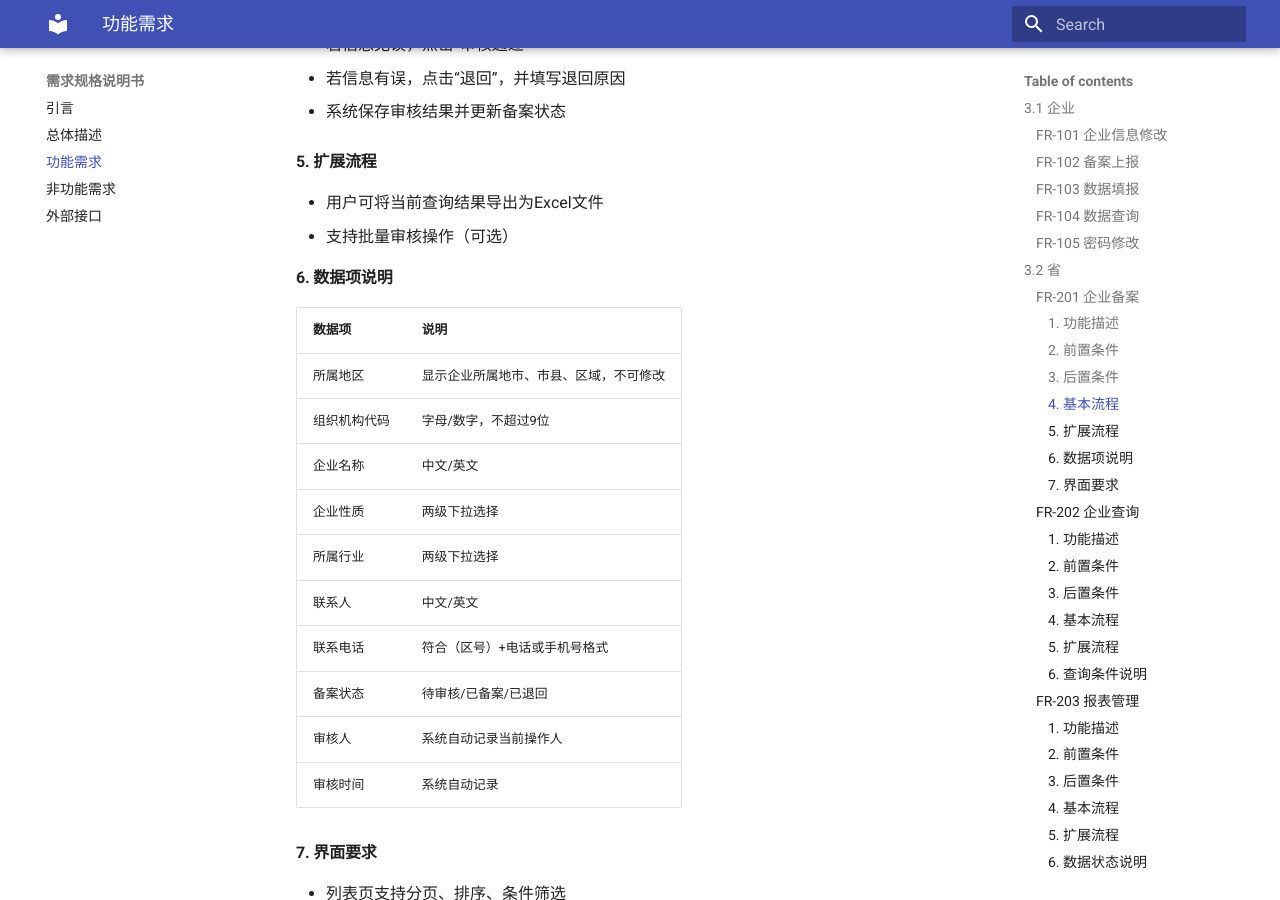
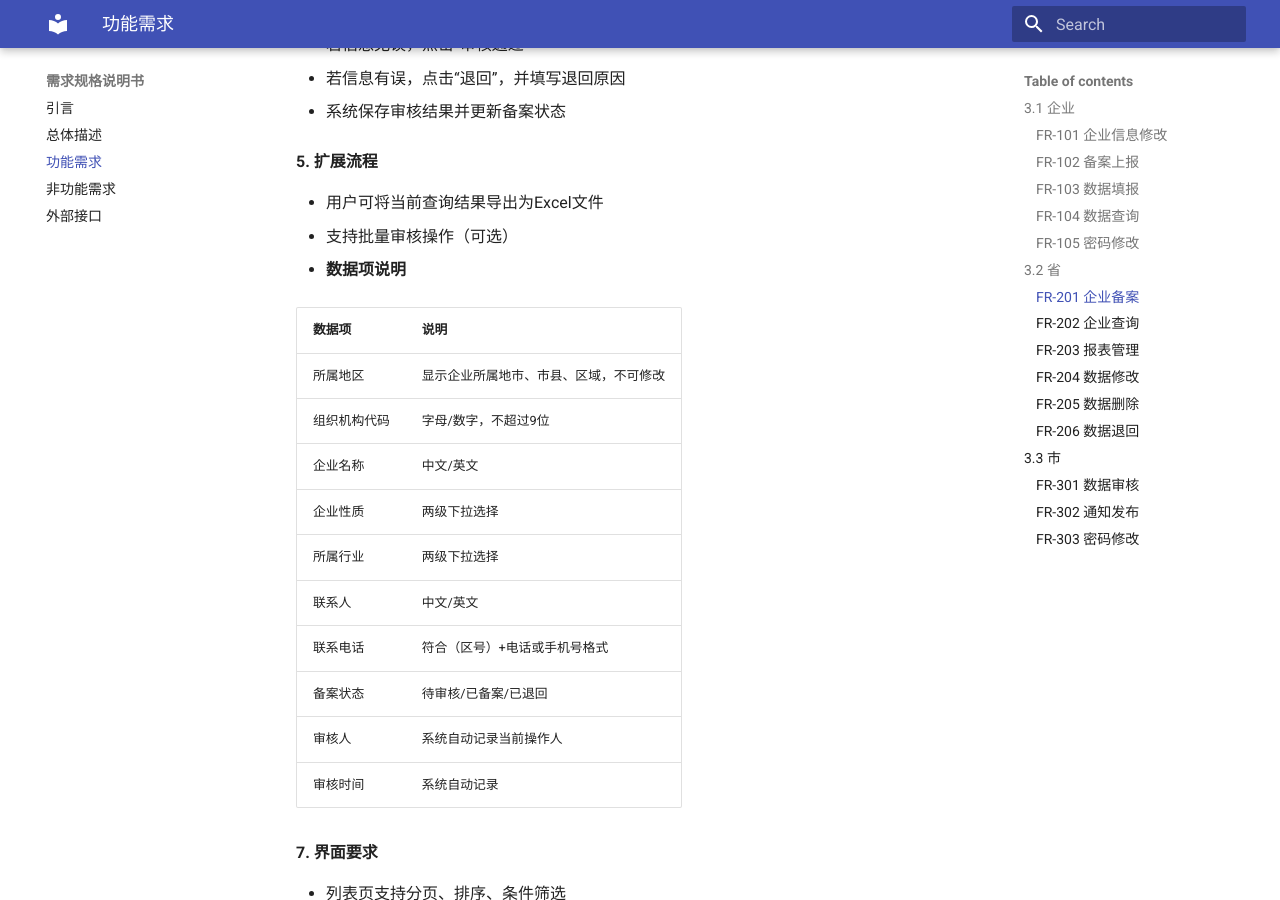
Before and after one commit to g513yb/Enterprise-Data-Collection, an MkDocs documentation site: the page built from docs/srs/functional-requirements.md, in a window 1280 px wide and 900 px high, scrolled down 3891 px. Built offline with MkDocs 1.6.1 and Material for MkDocs 9.7.7, drawn with Linux system fonts in a browser that asks for light colours.

Commit message:
更改标题

```diff
--- a/docs/srs/functional-requirements.md
+++ b/docs/srs/functional-requirements.md
@@ -95,21 +95,21 @@
 
 ### FR-201 企业备案
 
-#### 1. 功能描述
+**1. 功能描述**
 
 省级用户可查看全省各市已备案企业的详细信息，并对企业备案状态进行审核。审核通过后，企业方可进行数据填报。
 
-#### 2. 前置条件
+**2. 前置条件**
 
 - 用户已登录系统并具备省级角色权限
 - 企业已完成基础信息填报并提交备案
 
-#### 3. 后置条件
+**3. 后置条件**
 
 - 企业备案状态更新为“已备案”或“已退回”
 - 已备案企业可参与后续数据填报流程
 
-#### 4. 基本流程
+**4. 基本流程**
 
 - 省级用户进入“企业备案”功能模块
 
@@ -127,12 +127,12 @@
 
 - 系统保存审核结果并更新备案状态
 
-#### 5. 扩展流程
+**5. 扩展流程**
 
 - 用户可将当前查询结果导出为Excel文件
 - 支持批量审核操作（可选）
 
-#### 6. 数据项说明
+6. **数据项说明**
 
 | 数据项       | 说明                                   |
 | :----------- | :------------------------------------- |
@@ -147,7 +147,7 @@
 | 审核人       | 系统自动记录当前操作人                 |
 | 审核时间     | 系统自动记录                           |
 
-#### 7. 界面要求
+**7. 界面要求**
 
 - 列表页支持分页、排序、条件筛选
 - 详情页只读展示企业备案信息
@@ -155,19 +155,19 @@
 
 ### FR-202 企业查询
 
-#### 1. 功能描述
+**1. 功能描述**
 
 省级用户可根据需要对备案企业进行多条件查询，便于管理与统计。
 
-#### 2. 前置条件
+**2. 前置条件**
 
 - 用户已登录并具备省级角色权限
 
-#### 3. 后置条件
+**3. 后置条件**
 
 - 无
 
-#### 4. 基本流程
+**4. 基本流程**
 
 1. 省级用户进入“企业查询”功能模块
 2. 输入或选择查询条件（支持组合查询）
@@ -175,11 +175,11 @@
 4. 用户可点击企业名称查看详细信息
 5. 点击“清除”可清空所有查询条件
 
-#### 5. 扩展流程
+**5. 扩展流程**
 
 - 支持导出查询结果为Excel文件
 
-#### 6. 查询条件说明
+**6. 查询条件说明**
 
 | 查询项       | 说明         |
 | :----------- | :----------- |
@@ -194,21 +194,21 @@
 
 ### FR-203 报表管理
 
-#### 1. 功能描述
+**1. 功能描述**
 
 省级用户对各市审核通过的企业上报数据进行最终审核，并汇总上报至部级单位。
 
-#### 2. 前置条件
+**2. 前置条件**
 
 - 企业数据已通过市级审核
 - 用户具备省级审核权限
 
-#### 3. 后置条件
+**3. 后置条件**
 
 - 数据状态更新为“省级审核通过”或“已退回”
 - 已上报数据不可再次修改
 
-#### 4. 基本流程
+**4. 基本流程**
 
 1. 省级用户进入“报表管理”模块
 2. 系统展示待审核的企业上报数据列表
@@ -219,12 +219,12 @@
 5. 系统更新数据状态
 6. 审核通过后，用户可选择“上报至部委”
 
-#### 5. 扩展流程
+**5. 扩展流程**
 
 - 支持批量审核、批量退回
 - 上报操作需二次确认
 
-#### 6. 数据状态说明
+**6. 数据状态说明**
 
 | 状态         | 说明                     |
 | :----------- | :----------------------- |
@@ -235,22 +235,22 @@
 
 ### FR-204 数据修改
 
-#### 1. 功能描述
+**1. 功能描述**
 
 对于有明显错误的企业上报数据，省级用户有权进行修正。修正后的数据需与原数据区分存储，并记录修改日志。
 
-#### 2. 前置条件
+**2. 前置条件**
 
 - 数据状态为“待省级审核”或“省级审核通过”
 - 用户具备数据修改权限
 
-#### 3. 后置条件
+**3. 后置条件**
 
 - 生成修改后的数据副本
 - 原始数据保持不变
 - 系统记录修改日志
 
-#### 4. 基本流程
+**4. 基本流程**
 
 1. 省级用户进入“数据修改”模块
 2. 按调查期、企业名称等条件定位需修改的数据
@@ -259,12 +259,12 @@
 5. 保存修改内容
 6. 系统生成修改记录
 
-#### 5. 扩展流程
+**5. 扩展流程**
 
 - 支持查看历史修改记录
 - 支持导出修改日志
 
-#### 6. 日志记录字段
+**6. 日志记录字段**
 
 | 字段       | 说明                 |
 | :--------- | :------------------- |
@@ -275,21 +275,21 @@
 
 ### FR-205 数据删除
 
-#### 1. 功能描述
+**1. 功能描述**
 
 省级用户可删除历史数据，适用于数据清理或错误数据移除场景。
 
-#### 2. 前置条件
+**2. 前置条件**
 
 - 数据状态为“已上报”或“历史数据”
 - 用户具备数据删除权限
 
-#### 3. 后置条件
+**3. 后置条件**
 
 - 数据从系统中移除
 - 系统记录删除日志
 
-#### 4. 基本流程
+**4. 基本流程**
 
 1. 省级用户进入“数据删除”模块
 2. 按调查期、企业名称等条件选择需删除的数据
@@ -297,12 +297,12 @@
 4. 用户确认后，数据被移除
 5. 系统记录删除操作
 
-#### 5. 扩展流程
+**5. 扩展流程**
 
 - 支持批量删除
 - 删除前可预览数据内容
 
-#### 6. 删除日志字段
+**6. 删除日志字段**
 
 | 字段     | 说明             |
 | :------- | :--------------- |
@@ -312,21 +312,21 @@
 
 ### FR-206 数据退回
 
-#### 1. 功能描述
+**1. 功能描述**
 
 对于不符合要求的企业上报数据，省级用户可将其退回至上一级（市级或企业），并附上退回原因。
 
-#### 2. 前置条件
+**2. 前置条件**
 
 - 数据状态为“待省级审核”
 - 用户具备退回权限
 
-#### 3. 后置条件
+**3. 后置条件**
 
 - 数据状态更新为“已退回”
 - 企业端可见退回原因并可重新填报
 
-#### 4. 基本流程
+**4. 基本流程**
 
 1. 省级用户进入“数据退回”模块
 2. 选择一条或多条待审核数据
@@ -335,12 +335,12 @@
 5. 确认退回，系统更新数据状态
 6. 系统记录退回日志
 
-#### 5. 扩展流程
+**5. 扩展流程**
 
 - 支持批量退回
 - 退回原因支持模板选择
 
-#### 6. 退回日志字段
+**6. 退回日志字段**
 
 | 字段     | 说明         |
 | :------- | :----------- |
```
